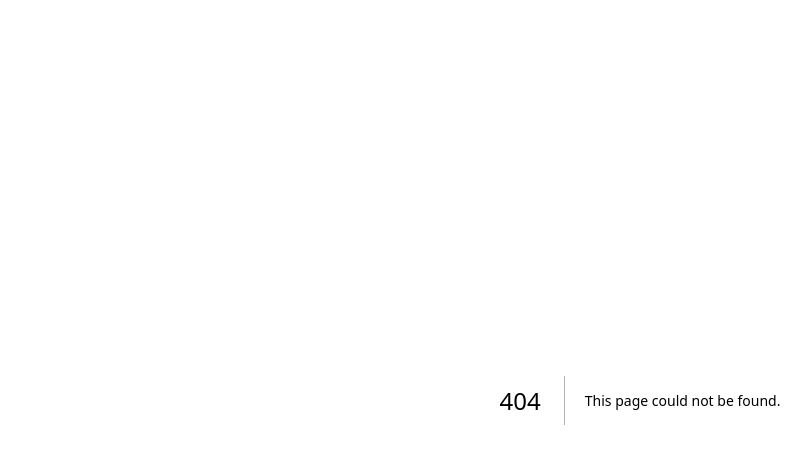
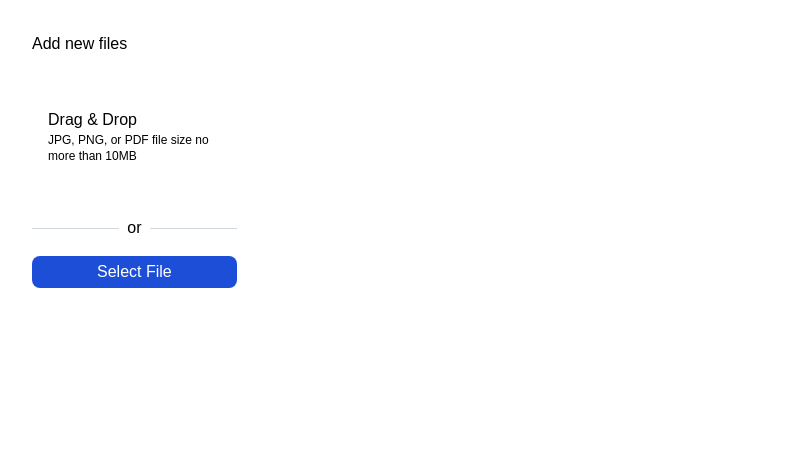
Before and after one commit to alexlop29/next.js, a Next.js app: page /dropzone in a window 1280 px wide. Before the commit this address had no page. Shown: the top 464 px of the page, without its empty margins (0-811 px from the left). Built offline with nearby package versions, Linux system fonts and the light colour scheme.

Commit message:
[1] Implement minimal file dropzone functionality

```diff
--- /dev/null
+++ b/src/app/dropzone/page.tsx
@@ -0,0 +1,118 @@
+"use client";
+import { useCallback, useState } from "react";
+import Dropzone, { FileRejection } from "react-dropzone";
+import toast, { Toaster } from "react-hot-toast";
+
+type ValueProps = {
+  name: string;
+  size: number | string;
+};
+
+const Page = () => {
+  const [files, setFiles] = useState<ValueProps[]>([]);
+
+  const handleDrop = useCallback(
+    async (acceptedFiles: File[]) => {
+      const newFiles: ValueProps[] = [];
+
+      for (const file of acceptedFiles) {
+        newFiles.push({
+          name: file.name,
+          size: file.size,
+        });
+      }
+
+      setFiles((prevFiles) => [...prevFiles, ...newFiles]);
+    },
+    [files],
+  );
+
+  const handleRejection = useCallback((rejected: FileRejection[]) => {
+    rejected.forEach((file) => {
+      console.log(file);
+      toast.error(`Upload failed`, { position: "bottom-right" });
+    });
+  }, [files]);
+
+  const focusedStyle = {
+    borderColor: "transparent",
+    outline: "none",
+  };
+
+  const style = (isFocused: boolean) => ({
+    ...(isFocused ? focusedStyle : {}),
+  });
+
+  return (
+    <>
+    <Toaster />
+    <div className="grid sm:grid-cols-2 md:grid-cols-5 gap-4 p-4">
+      <div className="sm:col-span-1 bg-white p-4 rounded-lg">
+        <div className="flex flex-row text-black">
+          <div> Add new files </div>
+        </div>
+
+        <div className="flex justify-center text-black p-4">
+          <Dropzone
+            accept={{
+              "image/jpeg": [],
+              "image/png": [],
+              "application/pdf": [],
+            }}
+            maxSize={10000000}
+            onDropAccepted={handleDrop}
+            onDropRejected={handleRejection}
+            autoFocus={false}
+            noClick={true}
+          >
+            {({ getRootProps, getInputProps, isFocused }) => (
+              <section className="h-32 justify-center content-center flex items-center">
+                <div {...getRootProps({ style: style(isFocused) })}>
+                  <input {...getInputProps()} />
+                  Drag & Drop
+                  <div className="text-xs">
+                    JPG, PNG, or PDF file size no more than 10MB
+                  </div>
+                </div>
+              </section>
+            )}
+          </Dropzone>
+        </div>
+
+        {files?.length == 0 && (
+          <div className="flex items-center justify-center space-x-2">
+            <div className="h-px flex-grow bg-[#D0D7DE]"></div>
+            <div className="text-black">or</div>
+            <div className="h-px flex-grow bg-[#D0D7DE]"></div>
+          </div>
+        )}
+
+        <div className="pt-4">
+          <Dropzone
+            accept={{
+              "image/jpeg": [],
+              "image/png": [],
+              "application/pdf": [],
+            }}
+            maxSize={10000000}
+            onDropAccepted={handleDrop}
+            onDropRejected={handleRejection}
+            noDrag
+          >
+            {({ getRootProps, getInputProps }) => (
+              <section className="h-8 flex justify-center items-center rounded-lg text-white bg-blue-700 text-center cursor-pointer">
+                <div {...getRootProps()}>
+                  <input {...getInputProps()} className="hidden" />
+                  Select File
+                </div>
+              </section>
+            )}
+          </Dropzone>
+        </div>
+      </div>
+    </div>
+    </>
+  );
+};
+
+export default Page;
```
Also changed, not shown: package.json (+6 -4 lines), 1 other file (tests, documents, lock files or other folders).
